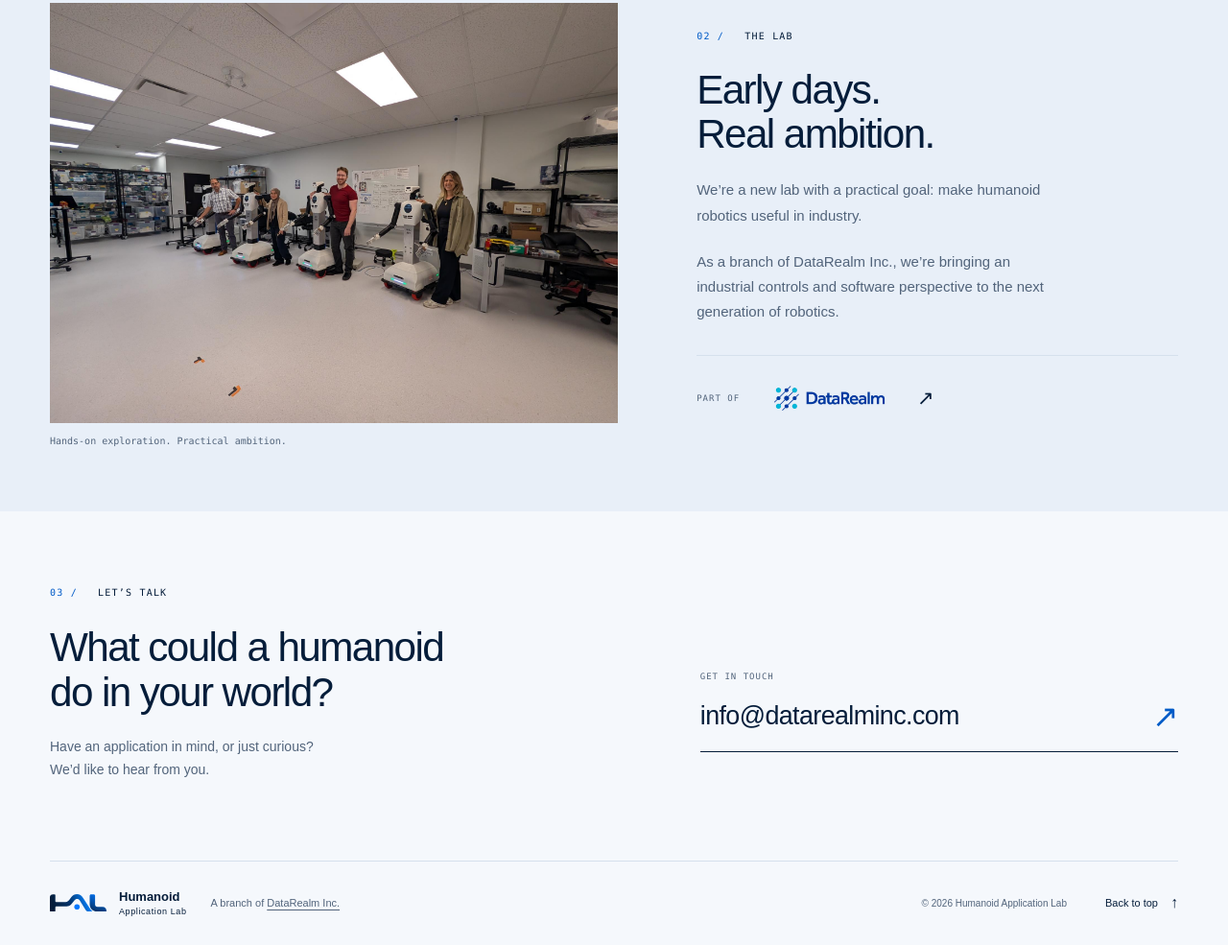
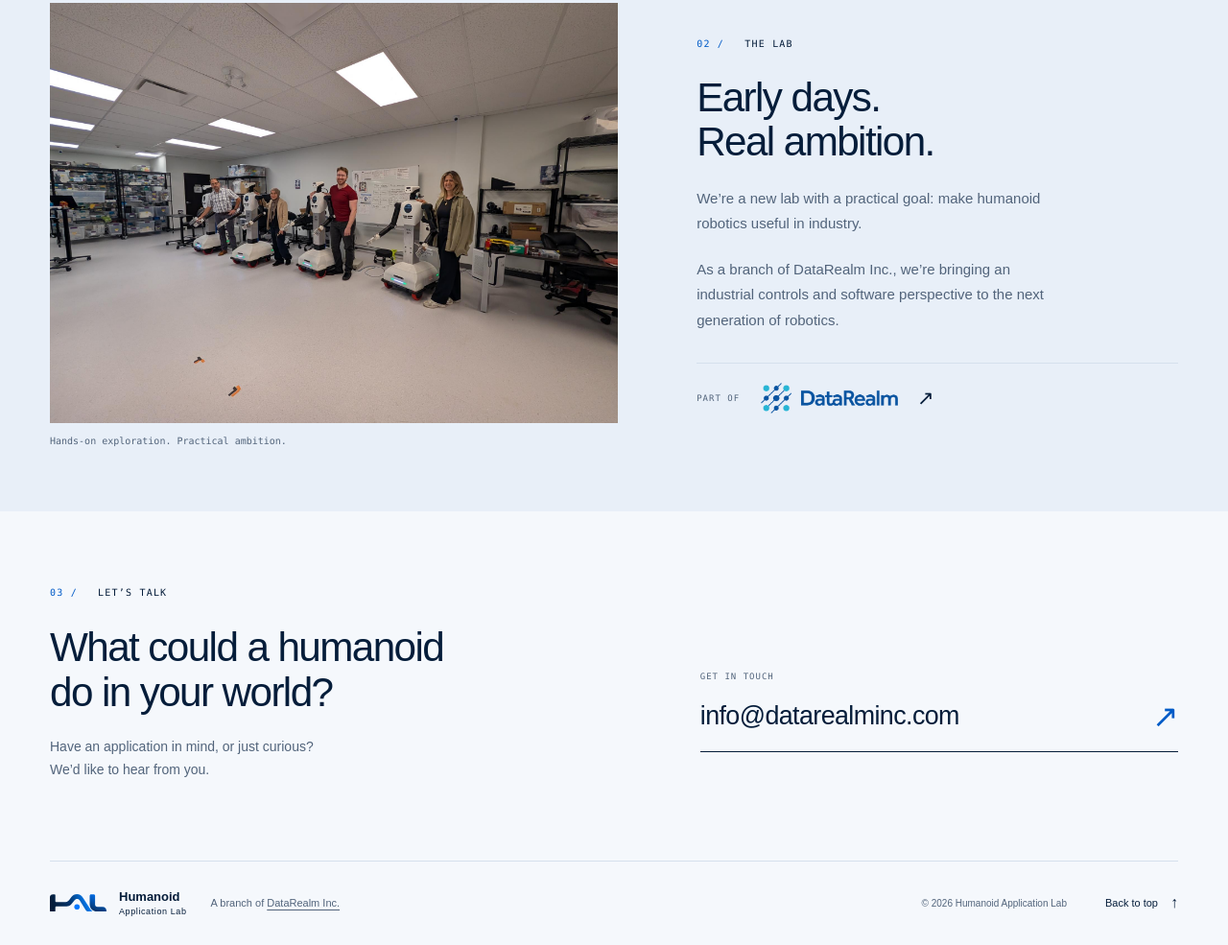
Before and after one commit to HumanoidAppLab/HumanoidAppLab.github.io, a plain HTML site: page index.html in a window 1280 px wide. Shown: the part 1493-2478 px from the top of the page at 96% size. Drawn offline with Linux system fonts and the light colour scheme.

Commit message:
Update Image

```diff
--- a/index.html
+++ b/index.html
@@ -70,7 +70,7 @@
     <section id="lab" class="lab-section" aria-labelledby="lab-title">
       <div class="wrap lab-grid">
         <figure class="lab-photo"><img src="img/team0.jpg" alt="People and humanoid robots together in a lab with equipment, shelving, and a whiteboard" width="2040" height="1536" loading="lazy"><figcaption>Hands-on exploration. Practical ambition.</figcaption></figure>
-        <div class="lab-copy"><p class="eyebrow"><span class="section-number">02 /</span> THE LAB</p><h2 id="lab-title">Early days.<br>Real ambition.</h2><p>We’re a new lab with a practical goal: make humanoid robotics useful in industry.</p><p>As a branch of DataRealm Inc., we’re bringing an industrial controls and software perspective to the next generation of robotics.</p><div class="parent-brand"><span class="mono">PART OF</span><a href="https://www.datarealminc.com/" target="_blank" rel="noopener noreferrer" aria-label="Visit DataRealm Inc. (opens in a new tab)"><img src="img/datarealm.jpg" alt="DataRealm" width="2048" height="698" loading="lazy"><span aria-hidden="true">↗</span></a></div></div>
+        <div class="lab-copy"><p class="eyebrow"><span class="section-number">02 /</span> THE LAB</p><h2 id="lab-title">Early days.<br>Real ambition.</h2><p>We’re a new lab with a practical goal: make humanoid robotics useful in industry.</p><p>As a branch of DataRealm Inc., we’re bringing an industrial controls and software perspective to the next generation of robotics.</p><div class="parent-brand"><span class="mono">PART OF</span><a href="https://www.datarealminc.com/" target="_blank" rel="noopener noreferrer" aria-label="Visit DataRealm Inc. (opens in a new tab)"><img src="img/datarealm.png" alt="DataRealm" width="2048" height="698" loading="lazy"><span aria-hidden="true">↗</span></a></div></div>
       </div>
     </section>
 
```
Also changed, not shown: img/datarealm.jpg (deleted), img/datarealm.png (added).
